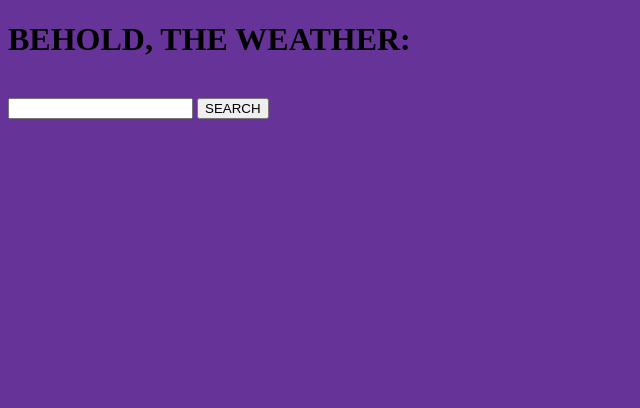
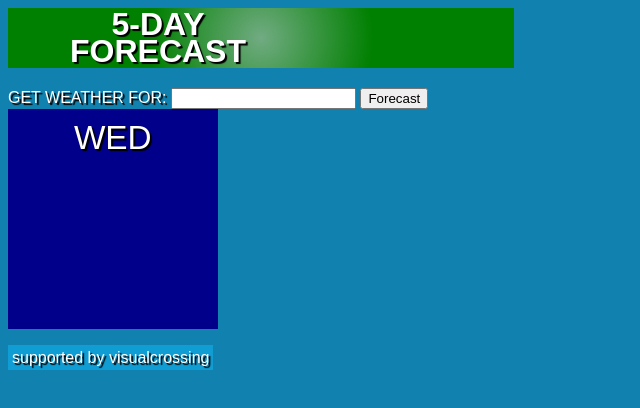
Before and after one commit to HunterHaller/odin-weather, a website built with webpack: page src/template.html in a window 1280 px wide. Shown: the whole page, without its empty margins (0-640 px from the left). Built offline with nearby package versions, Linux system fonts and the light colour scheme; no server answers.

Commit message:
Sync update; styling progressed

```diff
--- a/package.json
+++ b/package.json
@@ -25,7 +25,7 @@
     "html-loader": "^5.1.0",
     "html-webpack-plugin": "^5.6.6",
     "style-loader": "^4.0.0",
-    "webpack": "^5.104.1",
+    "webpack": "^5.105.1",
     "webpack-cli": "^6.0.1",
     "webpack-dev-server": "^5.2.3",
     "webpack-merge": "^6.0.1"
--- a/src/greeting.js
+++ /dev/null
@@ -1,2 +0,0 @@
-//greeting.js
-export const greeting = "Hello, Odinite!";
--- a/src/index.js
+++ b/src/index.js
@@ -1,17 +1,26 @@
 //index.js
 import "./styles.css";
-import { greeting } from "./greeting.js";
-import { parse } from "date-fns";
+import { format } from "date-fns"; // for time formatting
 
 const weatherDiv = document.querySelector("#weather-spot");
 
 let jsonResponse = undefined;
 let usableWeatherObj = undefined;
 
+const createTimestamp = () => {
+    const timestampDiv = document.querySelector("#timestamp");
+    timestampDiv.textContent = ""; //clear content
+
+    const now = Date.now();
+    timestampDiv.textContent = "As of " + format(now, 'p') +", " + format(now, 'LL/dd');
+}
+
 //parseWeather: take in a JSONified weather response and spit out an object containing relevant data.
 const parseWeather = (jsonResponse) => {
     //where response is json returned in a promise...
     console.log("Getting weather info for " + jsonResponse.address);
+
+    createTimestamp();
 
     //let newJSON = response;
 
@@ -28,7 +37,6 @@ const parseWeather = (jsonResponse) => {
 
 const printData = (weatherObject) => {
     //Clear weather data div:
-    weatherDiv.textContent = "";
 
     const locationDiv = document.createElement("div");
     locationDiv.textContent = "Location: " + weatherObject.location;
@@ -36,8 +44,6 @@ const printData = (weatherObject) => {
     const descDiv = document.createElement("div");
     descDiv.textContent = "Forecast: " + weatherObject.description;
 
-    weatherDiv.appendChild(locationDiv);
-    weatherDiv.appendChild(descDiv);
 }
 
 //Initial weather call for my city using fetch:
--- a/src/styles.css
+++ b/src/styles.css
@@ -1,3 +1,51 @@
-body{
-    background-color: rebeccapurple;
+* {
+    text-shadow: 2px 2px 1px black;
 }
+
+body {
+    background-color: rgb(17, 130, 175);
+
+    font-family: sans-serif;
+}
+
+div {
+    color: white;
+}
+
+#banner-left {
+    width: 40%;
+    background: #71ab82;
+    background: radial-gradient(circle, rgba(113, 171, 130, 1) 0%, rgba(0, 128, 0, 1) 44%);
+}
+
+#banner-title {
+    display: flex;
+    flex-direction: column;
+    align-items: center;
+    width: 300px;
+    line-height: 27px;
+    padding: 3px 0px;
+}
+
+h1 {
+    margin: 0;
+}
+
+button {
+    text-shadow: none;
+}
+
+.day {
+    height: 200px;
+    width: 15%;
+    background-color:  darkblue;
+    text-align: center;
+    padding: 10px;
+    margin-bottom: 20px;
+    font-size: 25pt;
+}
+
+#support {
+    background-color: rgb(15, 157, 212);
+    padding: 4px;
+}
--- a/src/template.html
+++ b/src/template.html
@@ -9,14 +9,34 @@
 </head>
 
 <body>
-    <h1>BEHOLD, THE WEATHER:</h1>
-    <div id="weather-spot"></div>
+    <div id="background">
+        <div id="full-banner">
+            <div id="banner-left">
+                <div id="banner-title">
+                    <h1>5-DAY</h1>
+                    <h1>FORECAST</h1>
+                </div>
+            </div>
+            <div id="banner-right">
+                <h2 id="location-name-display"></h2>
+            </div>
+        </div> <!--End header-->
 
-    <br>
-
-    <input id="search-field" name="weather-search" type="text">
-    <button id="weather-button" for="weather-search">SEARCH</button>
-
+        <div id="weather-search">
+            <span>GET WEATHER FOR:</span>
+            <input type="text" name="newLocation">
+            <button id="weather-button">Forecast</button>
+        </div>
+        <div id="weather-data">
+            <div class="day" id="day1">
+                <div class="day-banner">WED</div> <!-- today -->
+            </div>
+        </div>
+        <div id="attribution-info">
+            <span id="support">supported by visualcrossing</span>
+            <span id="timestamp"></span> <!-- Insert text including current time and date when data is pulled. -->
+        </div>
+    </div>
 </body>
 
 </html>
```
Also changed, not shown: 1 other file.
